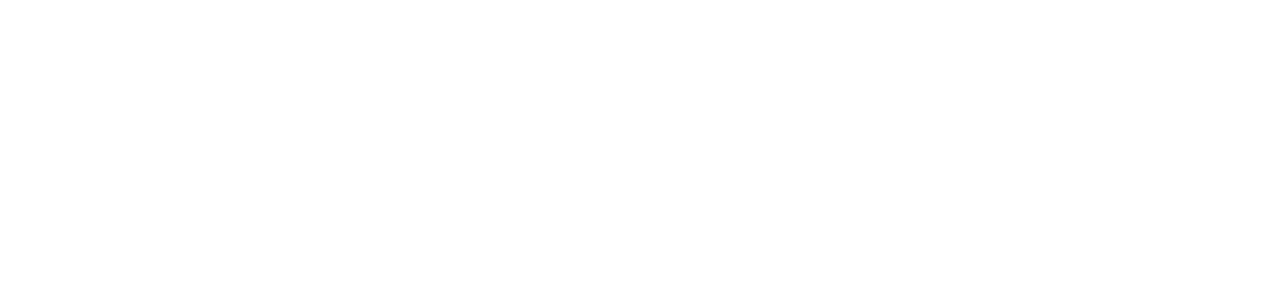
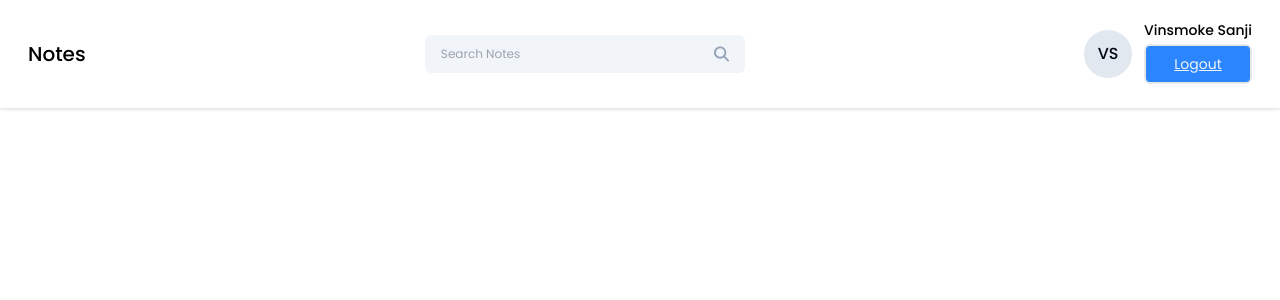
Before and after one commit to 0kishore007/note-app, a React (Vite) app in the folder Client/notes-app/: page /home in a window 1280 px wide. Before the commit this address had no page. Shown: the top 300 px of the page. Built offline with nearby package versions, Linux system fonts and the light colour scheme.

Commit message:
feat: SeachBar component

```diff
--- a/Client/notes-app/src/App.jsx
+++ b/Client/notes-app/src/App.jsx
@@ -8,7 +8,7 @@
 const routes = (
   <Router>
     <Routes>
-      <Route path='/dashboard' exact element = {<Home />} />
+      <Route path='/home' exact element = {<Home />} />
       <Route path='/login' exact element = {<Login />} />
       <Route path='/signup' exact element = {<SignUp />} />
     </Routes>
--- a/Client/notes-app/src/components/Navbar.jsx
+++ b/Client/notes-app/src/components/Navbar.jsx
@@ -1,8 +1,11 @@
 import React from 'react'
 import ProfileInfo from './ProfileInfo'
 import { useNavigate } from 'react-router-dom'
+import SearchBar from './SearchBar';
 
 const Navbar = () => {
+
+  const [searchValue, setSearchValue] = React.useState('');
 
   const navigate = useNavigate();
 
@@ -10,9 +13,23 @@
     navigate('/login');
   }
 
+  const handleSearch = () => {
+
+  }
+
+  const onClearSearch = () => {
+    setSearchValue('');
+  }
+
   return (
     <div className='bg-white flex items-center justify-between py-5 px-7 drop-shadow'>
         <h1 className='text-xl font-medium text-black py-2'>Notes</h1>
+
+        <SearchBar
+        value= { searchValue }
+        onChange={ (e) => setSearchValue(e.target.value) }
+        handleSearch={ handleSearch }
+        onClearSearch={ onClearSearch }/>
 
         <ProfileInfo onLogout={ onLogout} />
     </div>
--- /dev/null
+++ b/Client/notes-app/src/components/SearchBar.jsx
@@ -0,0 +1,27 @@
+import React from 'react'
+import { FaMagnifyingGlass } from 'react-icons/fa6'
+import { IoMdClose } from 'react-icons/io'
+
+const SearchBar = ({ value, onChange, handleSearch, onClearSearch }) => {
+  return (
+    <div className='w-80 bg-slate-100 rounded-md px-4 flex items-center'>
+      <input
+      type="text"
+      placeholder="Search Notes"
+      className='w-full rounded-md
+      bg-transparent text-xs py-[11px] outline-none'
+      value={ value }
+      onChange={ onChange }/>
+
+      { value ? <IoMdClose
+        size={22}
+        className='text-slate-500 mr-2 cursor-pointer'
+        onClick={ onClearSearch }
+      /> : null }
+
+      <FaMagnifyingGlass className='text-slate-400 cursor-pointer hover:text-black' onClick={ handleSearch }/>
+    </div>
+  )
+}
+
+export default SearchBar
--- a/Client/notes-app/src/pages/Home.jsx
+++ b/Client/notes-app/src/pages/Home.jsx
@@ -1,8 +1,9 @@
 import React from 'react'
+import Navbar from '../components/Navbar'
 
 const Home = () => {
   return (
-    <div><h1>Hello</h1></div>
+    <Navbar />
   )
 }
 
```
